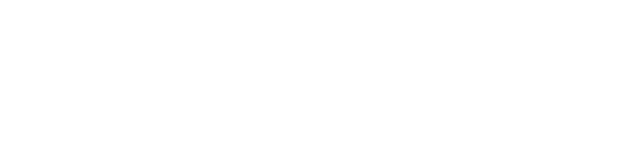
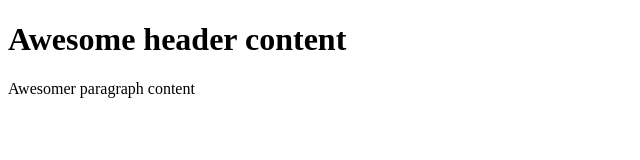
Before and after one commit to rsa0105/Retrospec-Github-Assignment-RA, a plain HTML site: page index.html in a window 1280 px wide. Shown: the whole page, without its empty margins (0-640 px from the left). Drawn offline with Linux system fonts and the light colour scheme.

Commit message:
Added content to index.html

```diff
--- a/index.html
+++ b/index.html
@@ -6,6 +6,7 @@
     <title>Document</title>
 </head>
 <body>
-
+    <h1> Awesome header content</h1>
+    <p> Awesomer paragraph content </p>
 </body>
 </html>
```
